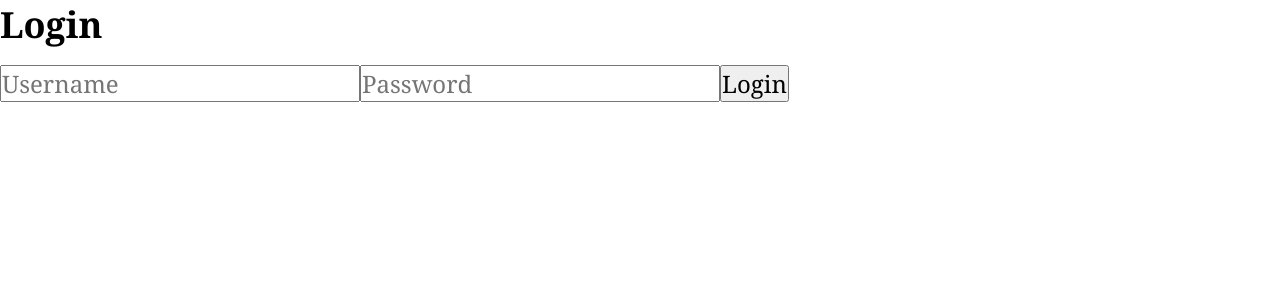
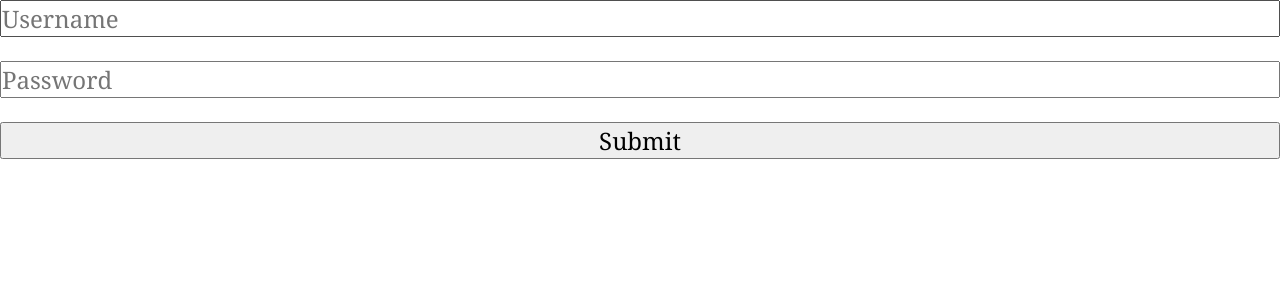
Before and after one commit to edulange/books-i-read, a React (Vite) app: page /register in a window 1280 px wide. Before the commit this address led to /login. Shown: the top 300 px of the page. Built offline with nearby package versions, Linux system fonts and the light colour scheme.

Commit message:
register

```diff
--- a/src/App.jsx
+++ b/src/App.jsx
@@ -8,6 +8,7 @@ import BookSearch from './features/books/BookSearch'
 import Cadastro from './components/Cadastro'
 import TabelaUsuarios from './components/TabelaUsuarios'
 import Login from './components/Login'
+import Register from './components/Register'
 import ProtectedRoute from './routes/ProtectedRoute'
 import { AuthProvider } from './hooks/useAuth'
 
@@ -16,6 +17,8 @@ function App() {
 		<AuthProvider>
 			<Routes>
 				<Route path='/login' element={<Login />} />
+				<Route path="/register" element={<Register />} />
+
 				<Route
 					path='/*'
 					element={
--- a/src/components/Login.jsx
+++ b/src/components/Login.jsx
@@ -4,7 +4,7 @@ import { useNavigate } from 'react-router-dom';
 import { useAuth } from '../hooks/useAuth';
 
 const Login = () => {
-  const [name, setUsername] = useState('');
+  const [name, setName] = useState('');
   const [password, setPassword] = useState('');
   const { login } = useAuth();
   const navigate = useNavigate();
@@ -21,13 +21,18 @@ const Login = () => {
     }
   };
 
+  const handleRegister = () => {
+    navigate('/register'); // Navega para a página de registro
+  };
+
+
   return (
     <div>
       <h2>Login</h2>
       <input
         type="text"
         value={name}
-        onChange={(e) => setUsername(e.target.value)}
+        onChange={(e) => setName(e.target.value)}
         placeholder="Username"
       />
       <input
@@ -37,6 +42,9 @@ const Login = () => {
         placeholder="Password"
       />
       <button onClick={handleLogin}>Login</button>
+      <div>
+        <button onClick={handleRegister}>Registrar</button>
+      </div>
     </div>
   );
 };
--- /dev/null
+++ b/src/components/Register.jsx
@@ -0,0 +1,38 @@
+import { useNavigate } from 'react-router-dom'
+import { useState } from 'react'
+import axios from 'axios'
+
+const Register = () => {
+	const [name, setName] = useState('')
+	const [password, setPassword] = useState('')
+	const navigate = useNavigate()
+
+	const handleRegister = async () => {
+		try {
+            await axios.post('http://localhost:3001/api/register', { name, password });
+            alert('Registro bem-sucedido!');
+            await navigate('/login');
+		} catch (error) {
+			alert('Erro ao fazer login. Verifique as credenciais e tente novamente.')
+		}
+	}
+	return (
+		<form>
+			<input
+				type='text'
+				value={name}
+				onChange={(e) => setName(e.target.value)}
+				placeholder='Username'
+			/>
+			<input
+				type='password'
+				value={password}
+				onChange={(e) => setPassword(e.target.value)}
+				placeholder='Password'
+			/>
+            <button onClick={handleRegister}>Submit</button>
+		</form>
+	)
+}
+
+export default Register
```
